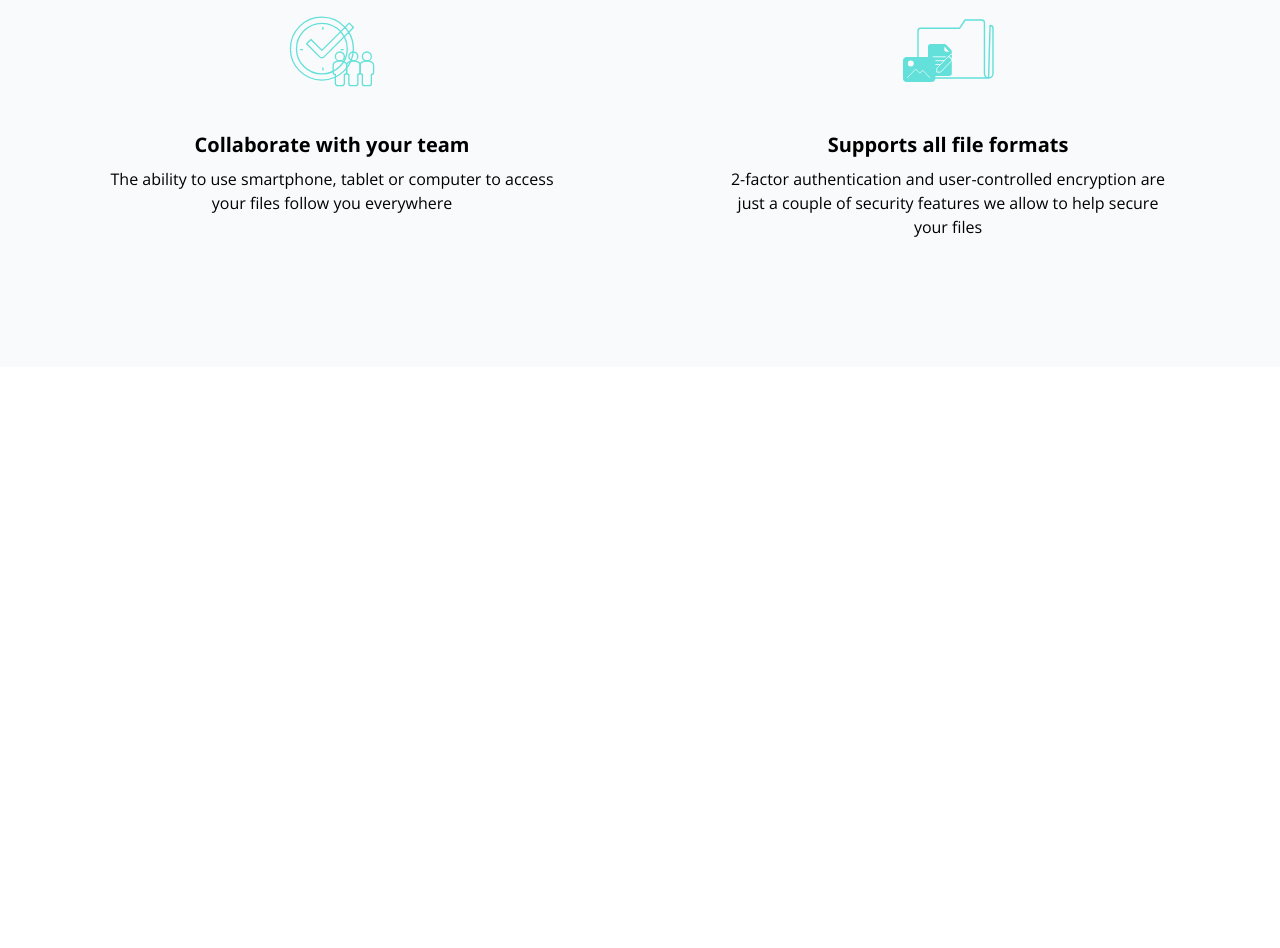
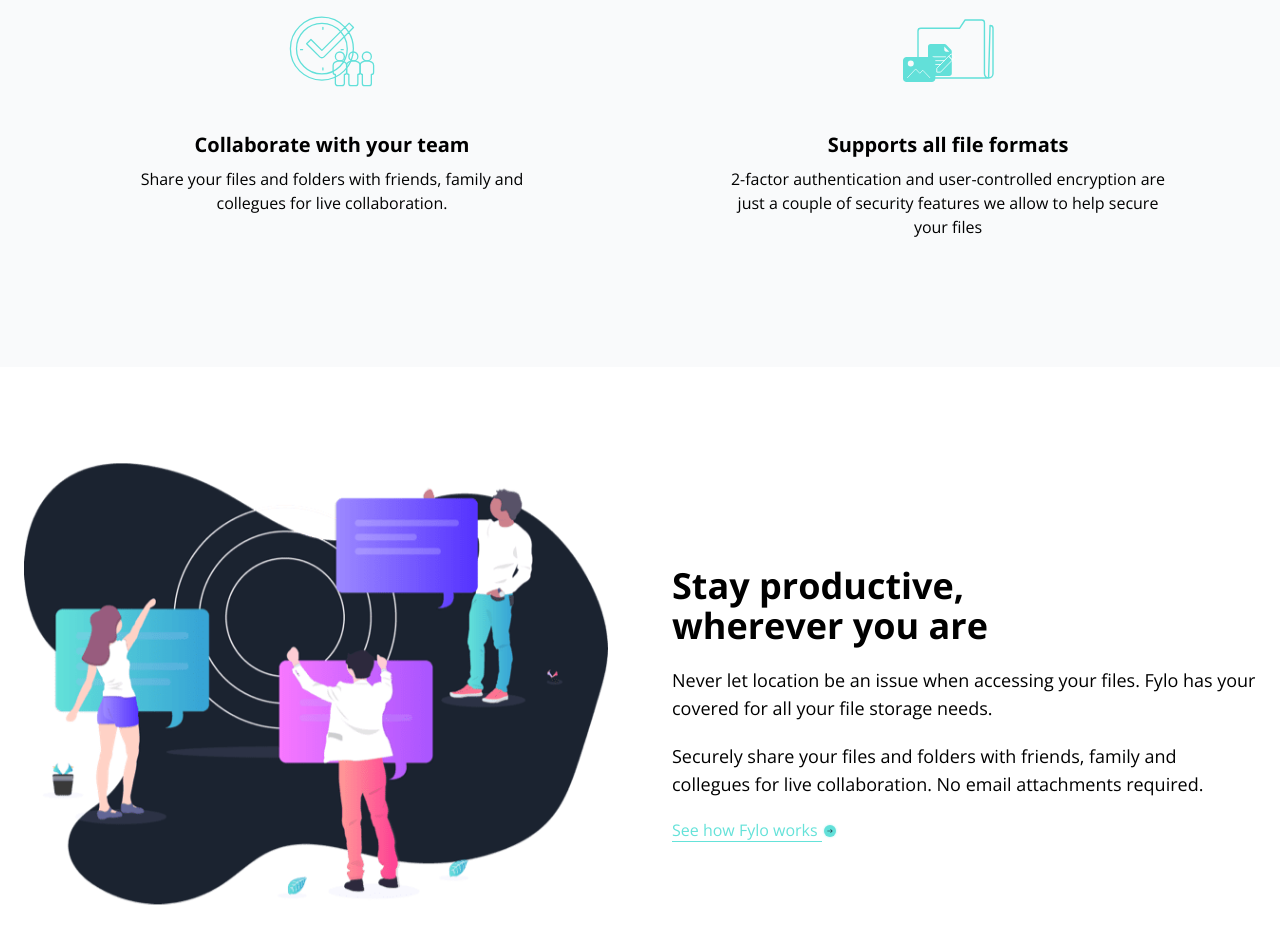
Before and after one commit to AhmedNazar32/Fylo-Project, a website: page index.html in a window 1280 px wide. Shown: the part 1683-2631 px from the top of the page. Before the commit the page ends 2050 px from the top, so only its background shows below. Drawn offline with nearby package versions, Linux system fonts and the light colour scheme.

Commit message:
add productive section

```diff
--- a/index.html
+++ b/index.html
@@ -127,7 +127,7 @@
                 <img src="images/icon-collaboration.svg">
               </div>
               <h3 class="text-xl font-bold">Collaborate with your team</h3>
-              <p  class="max-w-md">The ability to use smartphone, tablet or computer to access your files follow you everywhere</p>
+              <p  class="max-w-md">Share your files and folders with friends, family and collegues for live collaboration.</p>
             </div>
 
             <!-- item 2 -->
@@ -141,7 +141,51 @@
               </p>
             </div>
 
+
+
         </div>
+
+
+      </div>
+    </section>
+
+    <!-- Productive Section -->
+
+    <section id="productive" class="bg-white dark:bg-darkBlue">
+      <!-- Productive Container -->
+      <div class="container mx-auto flex flex-col items-center px-6 mt-24 mb-32
+                  md:flex-row md:space-x-16">
+
+         <!-- Image -->
+         <div class="w-1/2">
+          <img src='images/illustration-stay-productive.png' class="mb-10">
+         </div>
+         <!-- Content -->
+         <div class="flex flex-col items-center md:w-1/2">
+            <div class="flex flex-col space-y-5">
+
+              <h4 class="max-w-md text-xl md:text-4xl font-bold">
+                Stay productive, wherever you are
+              </h4>
+              <p class="text-md md:text-lg">
+                Never let location be an issue when accessing your files. Fylo has your covered for all your file storage needs.
+              </p>
+              <p class="text-md md:text-lg">
+                Securely share your files and folders with friends, family and collegues for live collaboration. No email attachments required.
+
+              </p>
+
+              <div class="block mt-4">
+                <a href='#' class="border-b border-accentCyan text-accentCyan">
+                  See how Fylo works
+                </a>
+                <img src="images/icon-arrow.svg" class="pb inline">
+              </div>
+
+            </div>
+
+
+         </div>
 
 
       </div>
```
Also changed, not shown: css/style.css.
